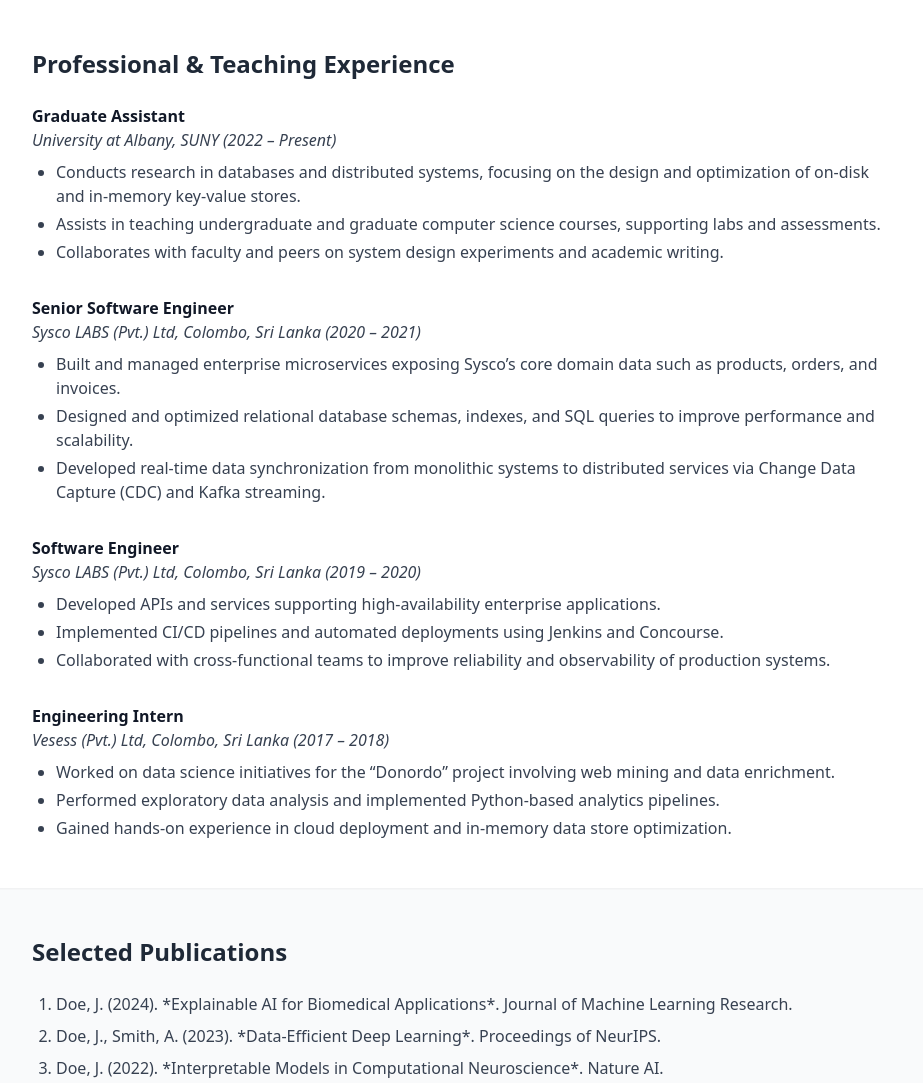
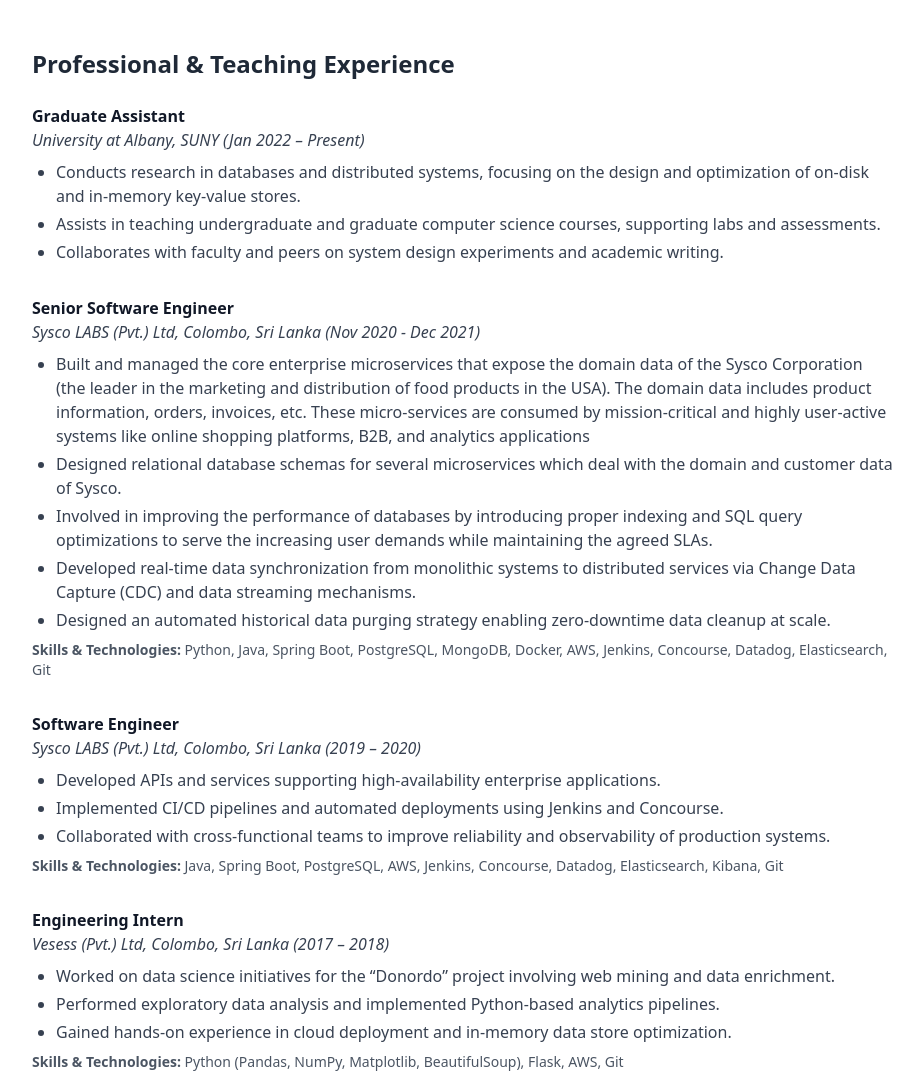
Before and after one commit to evangelisilva/evangelisilva.github.io, a plain HTML site: page index.html in a window 1280 px wide. Shown: the part 1140-2223 px from the top of the page, without its empty margins (176-1099 px from the left). Drawn offline with nearby package versions, Linux system fonts and the light colour scheme.

Commit message:
Update experiences

```diff
--- a/index.html
+++ b/index.html
@@ -70,7 +70,7 @@
         <!-- Graduate Assistant -->
         <div>
           <h4 class="font-bold text-gray-900">Graduate Assistant</h4>
-          <p class="text-gray-700 italic">University at Albany, SUNY (2022 – Present)</p>
+          <p class="text-gray-700 italic">University at Albany, SUNY (Jan 2022 – Present)</p>
           <ul class="list-disc ml-6 text-gray-700 mt-2 space-y-1">
             <li>Conducts research in databases and distributed systems, focusing on the design and optimization of on-disk and in-memory key-value stores.</li>
             <li>Assists in teaching undergraduate and graduate computer science courses, supporting labs and assessments.</li>
@@ -81,12 +81,15 @@
         <!-- Senior Software Engineer -->
         <div>
           <h4 class="font-bold text-gray-900">Senior Software Engineer</h4>
-          <p class="text-gray-700 italic">Sysco LABS (Pvt.) Ltd, Colombo, Sri Lanka (2020 – 2021)</p>
+          <p class="text-gray-700 italic">Sysco LABS (Pvt.) Ltd, Colombo, Sri Lanka (Nov 2020 - Dec 2021)</p>
           <ul class="list-disc ml-6 text-gray-700 mt-2 space-y-1">
-            <li>Built and managed enterprise microservices exposing Sysco’s core domain data such as products, orders, and invoices.</li>
-            <li>Designed and optimized relational database schemas, indexes, and SQL queries to improve performance and scalability.</li>
-            <li>Developed real-time data synchronization from monolithic systems to distributed services via Change Data Capture (CDC) and Kafka streaming.</li>
+            <li>Built and managed the core enterprise microservices that expose the domain data of the Sysco Corporation (the leader in the marketing and distribution of food products in the USA). The domain data includes product information, orders, invoices, etc. These micro-services are consumed by mission-critical and highly user-active systems like online shopping platforms, B2B, and analytics applications</li>
+            <li>Designed relational database schemas for several microservices which deal with the domain and customer data of Sysco.</li>
+            <li>Involved in improving the performance of databases by introducing proper indexing and SQL query optimizations to serve the increasing user demands while maintaining the agreed SLAs.</li>
+            <li>Developed real-time data synchronization from monolithic systems to distributed services via Change Data Capture (CDC) and data streaming mechanisms.</li>
+            <li>Designed an automated historical data purging strategy enabling zero-downtime data cleanup at scale.</li>
           </ul>
+          <p class="text-gray-600 text-sm mt-2"><strong>Skills & Technologies:</strong> Python, Java, Spring Boot, PostgreSQL, MongoDB, Docker, AWS, Jenkins, Concourse, Datadog, Elasticsearch, Git</p>
         </div>
 
         <!-- Software Engineer -->
@@ -98,6 +101,7 @@
             <li>Implemented CI/CD pipelines and automated deployments using Jenkins and Concourse.</li>
             <li>Collaborated with cross-functional teams to improve reliability and observability of production systems.</li>
           </ul>
+          <p class="text-gray-600 text-sm mt-2"><strong>Skills & Technologies:</strong> Java, Spring Boot, PostgreSQL, AWS, Jenkins, Concourse, Datadog, Elasticsearch, Kibana, Git</p>
         </div>
 
         <!-- Engineering Intern -->
@@ -109,6 +113,7 @@
             <li>Performed exploratory data analysis and implemented Python-based analytics pipelines.</li>
             <li>Gained hands-on experience in cloud deployment and in-memory data store optimization.</li>
           </ul>
+          <p class="text-gray-600 text-sm mt-2"><strong>Skills & Technologies:</strong> Python (Pandas, NumPy, Matplotlib, BeautifulSoup), Flask, AWS, Git</p>
         </div>
       </div>
     </div>
```
